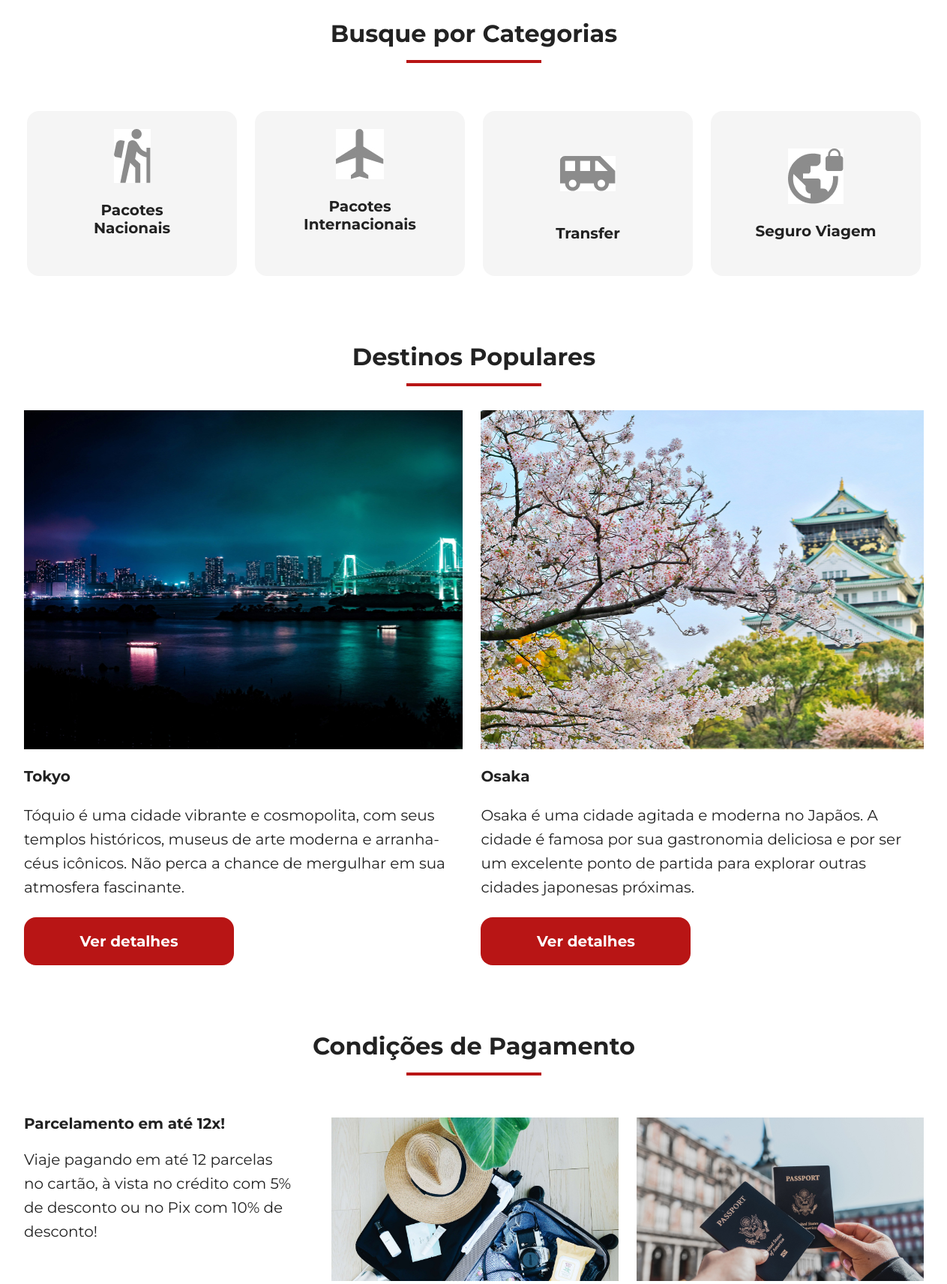
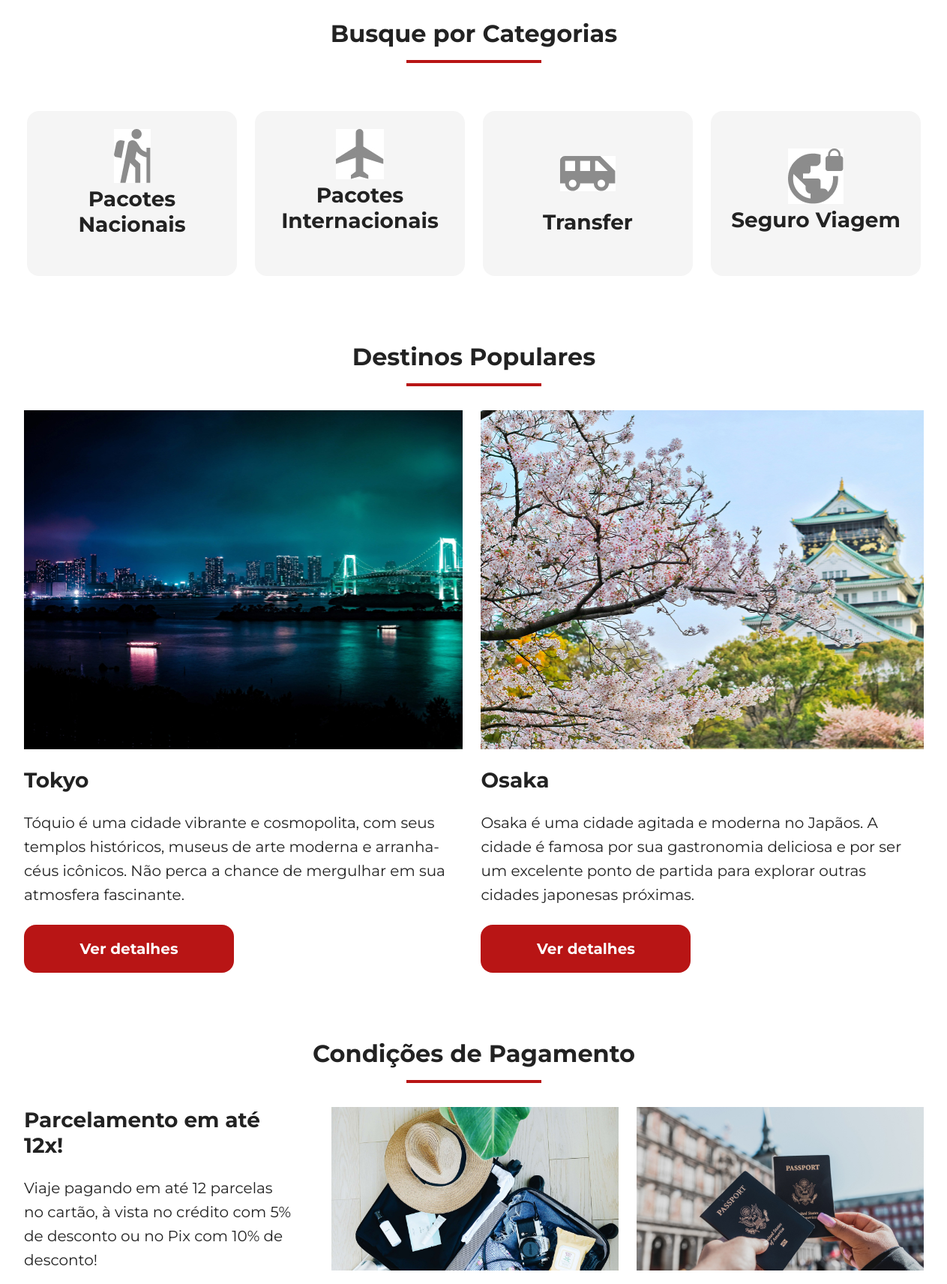
Before and after one commit to RyanFurtado44/jornada-viagens, a PHP site: page / in a window 1536 px wide. Shown: the part 1869-3581 px from the top of the page at 75% size, without its empty margins (136-1399 px from the left). Run offline with PHP 8.4, Linux system fonts and the light colour scheme.

Commit message:
corrige bugs na galeria de pagamentos

```diff
--- a/css/global.css
+++ b/css/global.css
@@ -73,8 +73,9 @@ section.hero {
 }
 
 .content-title {
-  font-size: 20px;
+  font-size: 28px;
   font-weight: var(--titles-weight);
+  margin: 0 0 24px;
 }
 
 .content-text {
--- a/css/payments.css
+++ b/css/payments.css
@@ -5,10 +5,6 @@
   height: 460px;
   margin-top: 24px;
   width: 100%;
-}
-
-.payments .content-container {
-  display: flex;
 }
 
 .payments .content-container .image-gallery .image.first {
@@ -49,6 +45,7 @@
 
 @media screen and (min-width: 1440px) {
   .payments .content-container {
+    display: flex;
     justify-content: space-between;
   }
 
@@ -58,5 +55,6 @@
 
   .payments .content-container .image-gallery {
     width: 790px;
+    margin: 0;
   }
 }
```
